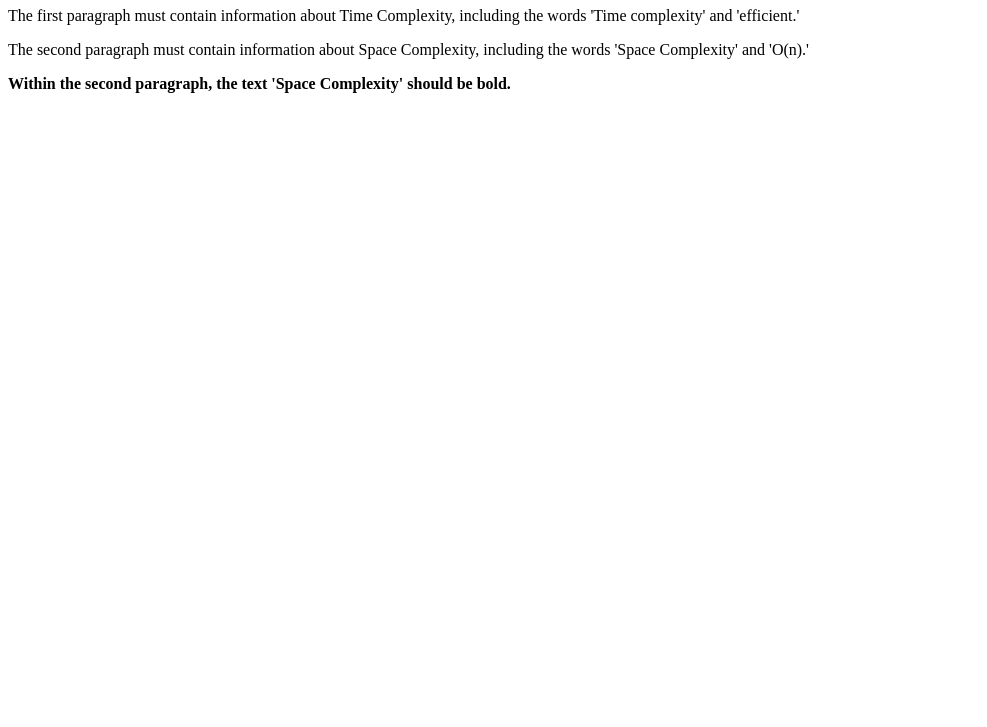
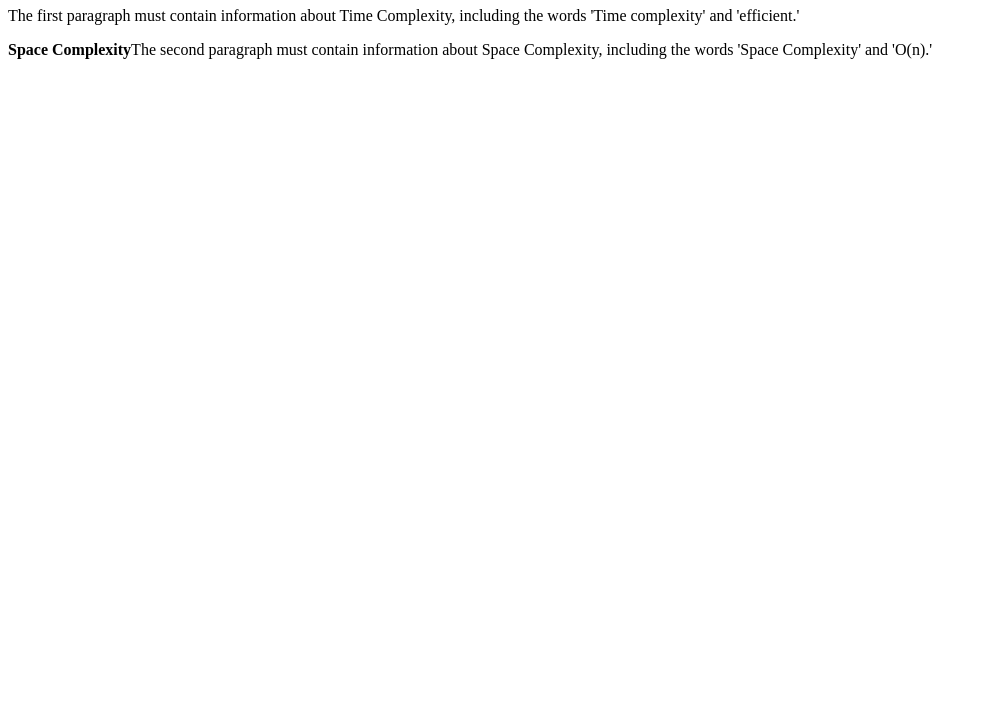
Before and after one commit to acciojob/time-and-space-complexity-JuleeKumari9696, a website: page main.html in a window 1280 px wide. Shown: the part 73-800 px from the top of the page, without its empty margins (0-987 px from the left). Drawn offline with Linux system fonts and the light colour scheme.

Commit message:
created a submission

```diff
--- a/main.html
+++ b/main.html
@@ -10,8 +10,8 @@
 	<h1>include the words Time, Space, and Complexity.
 </h1>
 	<p>The first paragraph must contain information about Time Complexity, including the words 'Time complexity' and 'efficient.'</p>
-	<p>The second paragraph must contain information about Space Complexity, including the words 'Space Complexity' and 'O(n).'</p>
-	<b>Within the second paragraph, the text 'Space Complexity' should be bold.</b>
+	<p><b>Space Complexity</b>The second paragraph must contain information about Space Complexity, including the words 'Space Complexity' and 'O(n).'</p>
+
 	<!-- the entire body must be written by student -->
     <script type="text/javascript" src="./script.js">
 </script>
```
